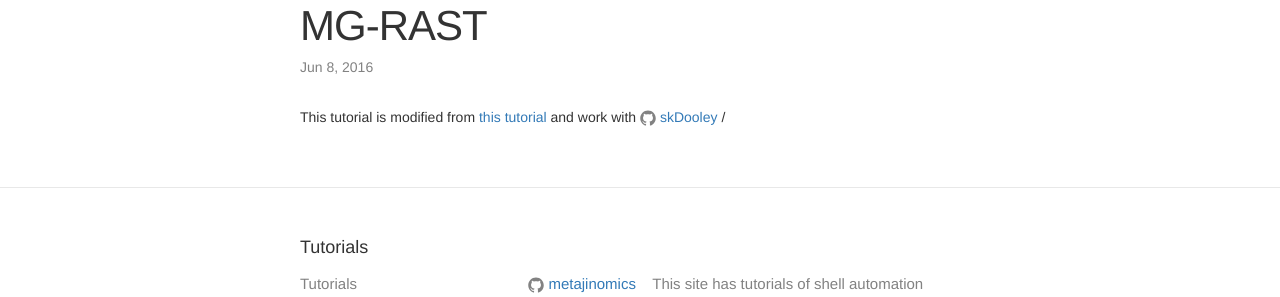
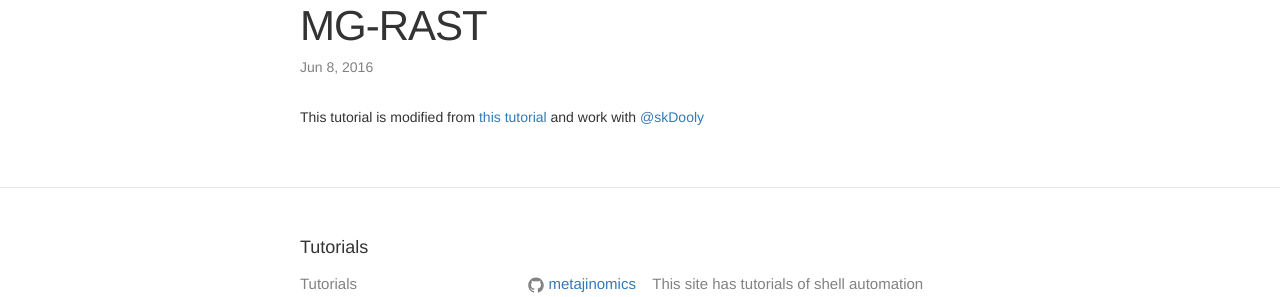
Before and after one commit to metajinomics/tutorials_en, a Jekyll site: the page built from novice/mg_rast.markdown, in a window 1280 px wide. Shown: the part 219-516 px from the top of the page. Built offline with Jekyll 4.4.1, drawn with Linux system fonts in a browser that asks for light colours.

Commit message:
Update mg_rast.markdown

```diff
--- a/novice/mg_rast.markdown
+++ b/novice/mg_rast.markdown
@@ -5,4 +5,4 @@ date:   2016-6-8 07:48:12 -0600
 categories: Bioinformatics
 ---
 
-This tutorial is modified from [this tutorial](http://adina-howe.readthedocs.io/en/latest/mgrast/index.html) and work with {% include icon-github.html username="skDooley" %} /
+This tutorial is modified from [this tutorial](http://adina-howe.readthedocs.io/en/latest/mgrast/index.html) and work with [@skDooly](https://github.com/skDooley)
```
